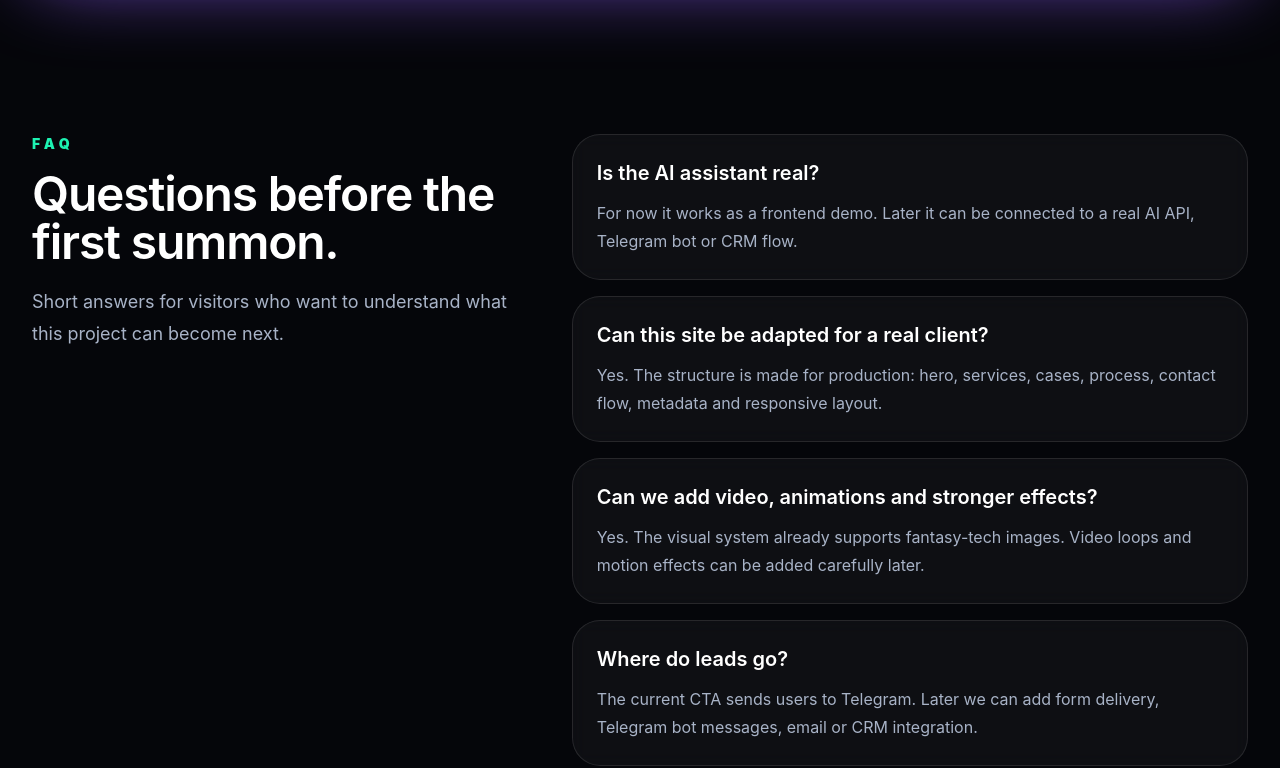
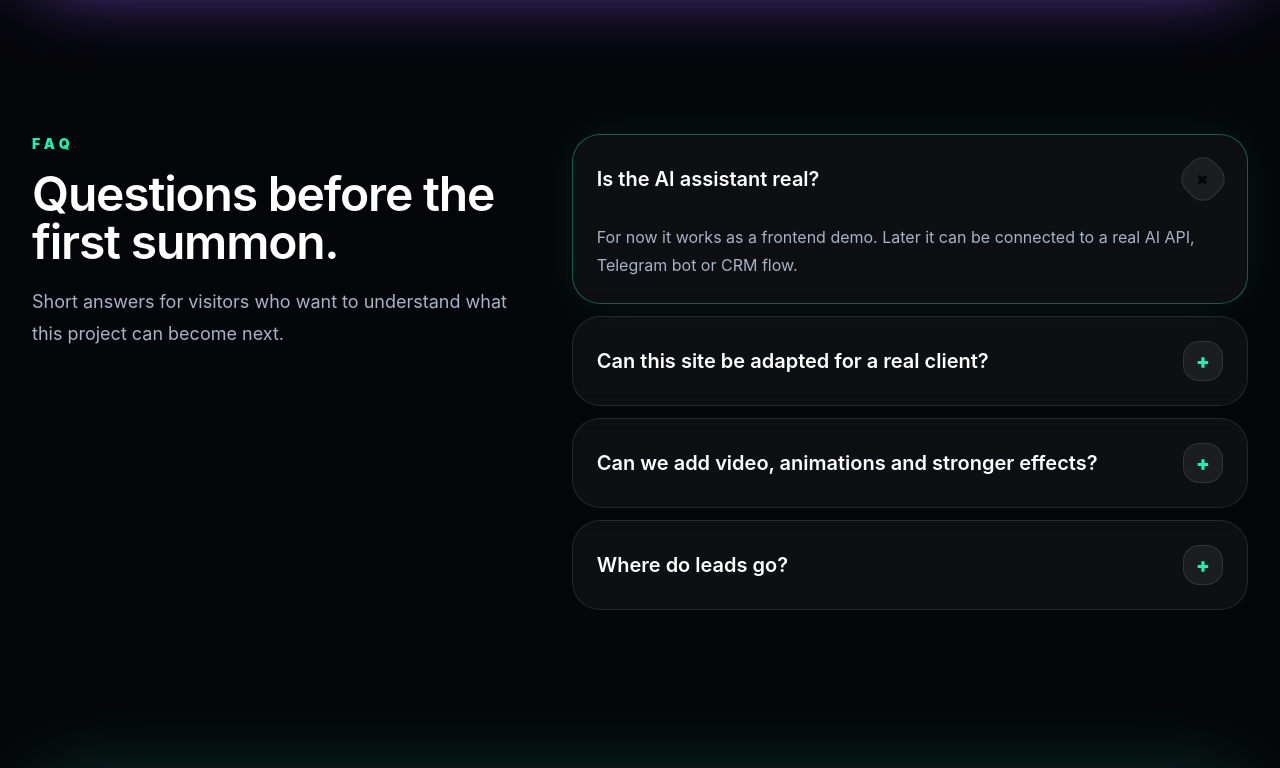
Before and after one commit to kenform/elven-syndicate, a React (Vite) app: page / in a window 1280 px wide. Shown: the part 4780-5548 px from the top of the page. Built offline with nearby package versions, Linux system fonts and the light colour scheme.

Commit message:
Convert FAQ cards to accordion

```diff
--- a/src/App.tsx
+++ b/src/App.tsx
@@ -212,6 +212,46 @@ function Header() {
 
 function SectionLabel({ children }: { children: string }) {
   return <p className="text-sm font-black uppercase tracking-[0.34em] text-emerald">{children}</p>;
+}
+
+
+
+function FAQAccordionItem({
+  item,
+  index,
+}: {
+  item: { question: string; answer: string };
+  index: number;
+}) {
+  const [isOpen, setIsOpen] = useState(index === 0);
+
+  return (
+    <article className={`overflow-hidden rounded-[1.75rem] border bg-white/[0.04] backdrop-blur transition duration-300 ${
+      isOpen ? 'border-emerald/35 shadow-[0_0_50px_rgba(29,242,178,.08)]' : 'border-white/10 hover:border-white/20'
+    }`}>
+      <button
+        type="button"
+        onClick={() => setIsOpen((value) => !value)}
+        className="flex w-full items-center justify-between gap-5 px-6 py-6 text-left"
+        aria-expanded={isOpen}
+      >
+        <span className="text-lg font-semibold text-white sm:text-xl">{item.question}</span>
+        <span className={`grid h-10 w-10 shrink-0 place-items-center rounded-2xl border border-white/10 bg-white/[0.06] text-xl font-black text-emerald transition duration-300 ${
+          isOpen ? 'rotate-45 bg-emerald text-void' : ''
+        }`}>
+          +
+        </span>
+      </button>
+
+      <div className={`grid transition-all duration-300 ease-out ${
+        isOpen ? 'grid-rows-[1fr] opacity-100' : 'grid-rows-[0fr] opacity-0'
+      }`}>
+        <div className="overflow-hidden">
+          <p className="px-6 pb-6 leading-7 text-mist">{item.answer}</p>
+        </div>
+      </div>
+    </article>
+  );
 }
 
 
@@ -553,12 +593,9 @@ function App() {
               </p>
             </div>
 
-            <div className="grid gap-4">
-              {faqItems.map((item) => (
-                <article key={item.question} className="rounded-[1.75rem] border border-white/10 bg-white/[0.04] p-6 backdrop-blur transition hover:border-emerald/35">
-                  <h3 className="text-xl font-semibold text-white">{item.question}</h3>
-                  <p className="mt-3 leading-7 text-mist">{item.answer}</p>
-                </article>
+            <div className="grid gap-3">
+              {faqItems.map((item, index) => (
+                <FAQAccordionItem key={item.question} item={item} index={index} />
               ))}
             </div>
           </div>
```
